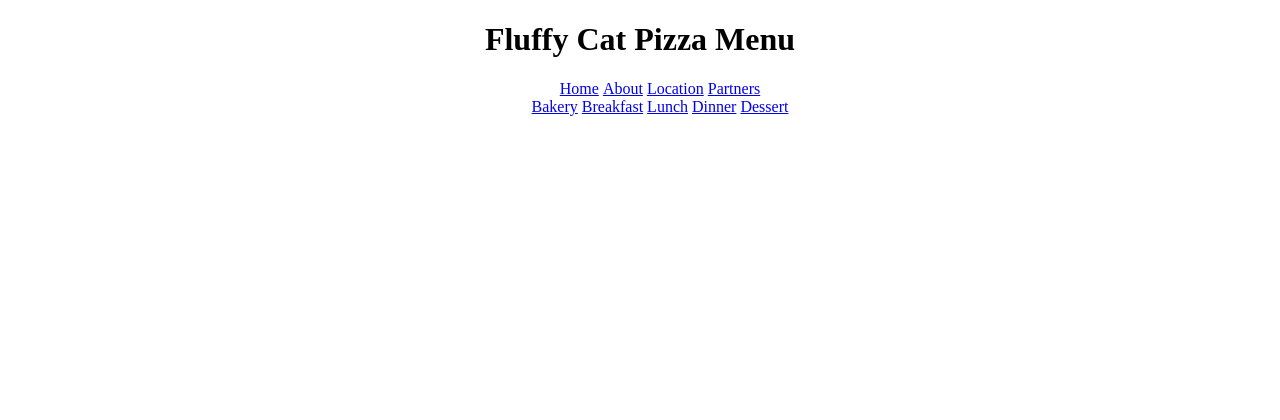
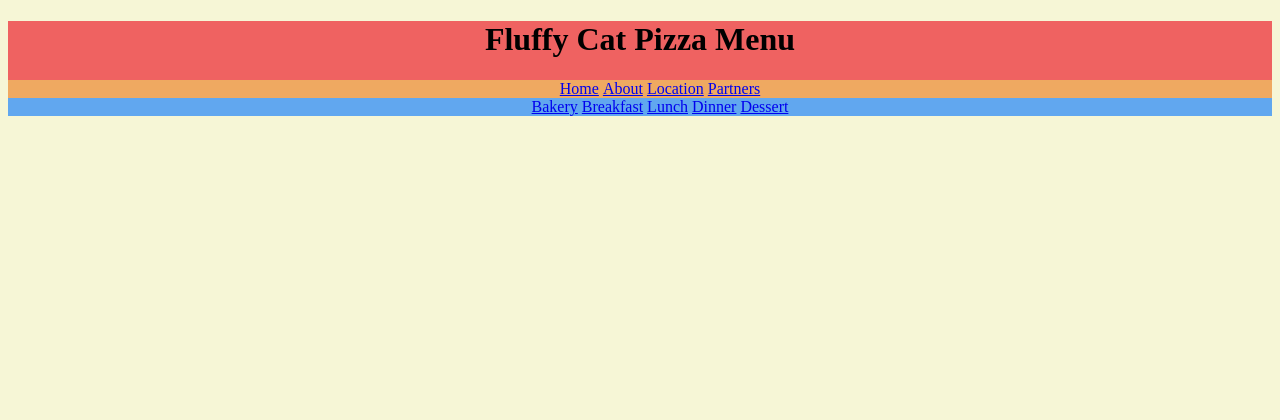
Before and after one commit to SethGuimont/james-api, a Flask app: page /about in a window 1280 px wide. Shown: the top 420 px of the page. Run offline with Flask 3, Linux system fonts and the light colour scheme; some libraries are stand-ins or nearby versions.

Commit message:
laying css groundwork

```diff
--- a/static/css/style.css
+++ b/static/css/style.css
@@ -10,6 +10,21 @@ nav * {
   display: inline;
 }
 
+nav[role="main"] {
+    background-color:#EFA961;;
+}
+nav[role="sub"] {
+    background-color:#61A7EF;
+}
+
+header{
+    background-color: #EF6261;
+}
+
+body{
+    background-color:#F6F6D6;
+}
+
 footer{
   background-color: #EFA961;
   left: 0;
--- a/templates/base.html
+++ b/templates/base.html
@@ -11,7 +11,7 @@
 <body>
 <header>
     <h1>Fluffy Cat Pizza Menu</h1>
-        <nav>
+        <nav role="main">
         <ul>
             <li><a href="{{ url_for('home') }}">Home</a></li>
             <li><a href="{{ url_for('about') }}">About</a></li>
@@ -19,7 +19,7 @@
             <li><a href="{{ url_for('partners') }}">Partners</a></li>
         </ul>
     </nav>
-            <nav>
+    <nav role="sub">
         <ul>
             <li><a href="{{ url_for('bakery') }}">Bakery</a></li>
             <li><a href="{{ url_for('breakfast') }}">Breakfast</a></li>
```
